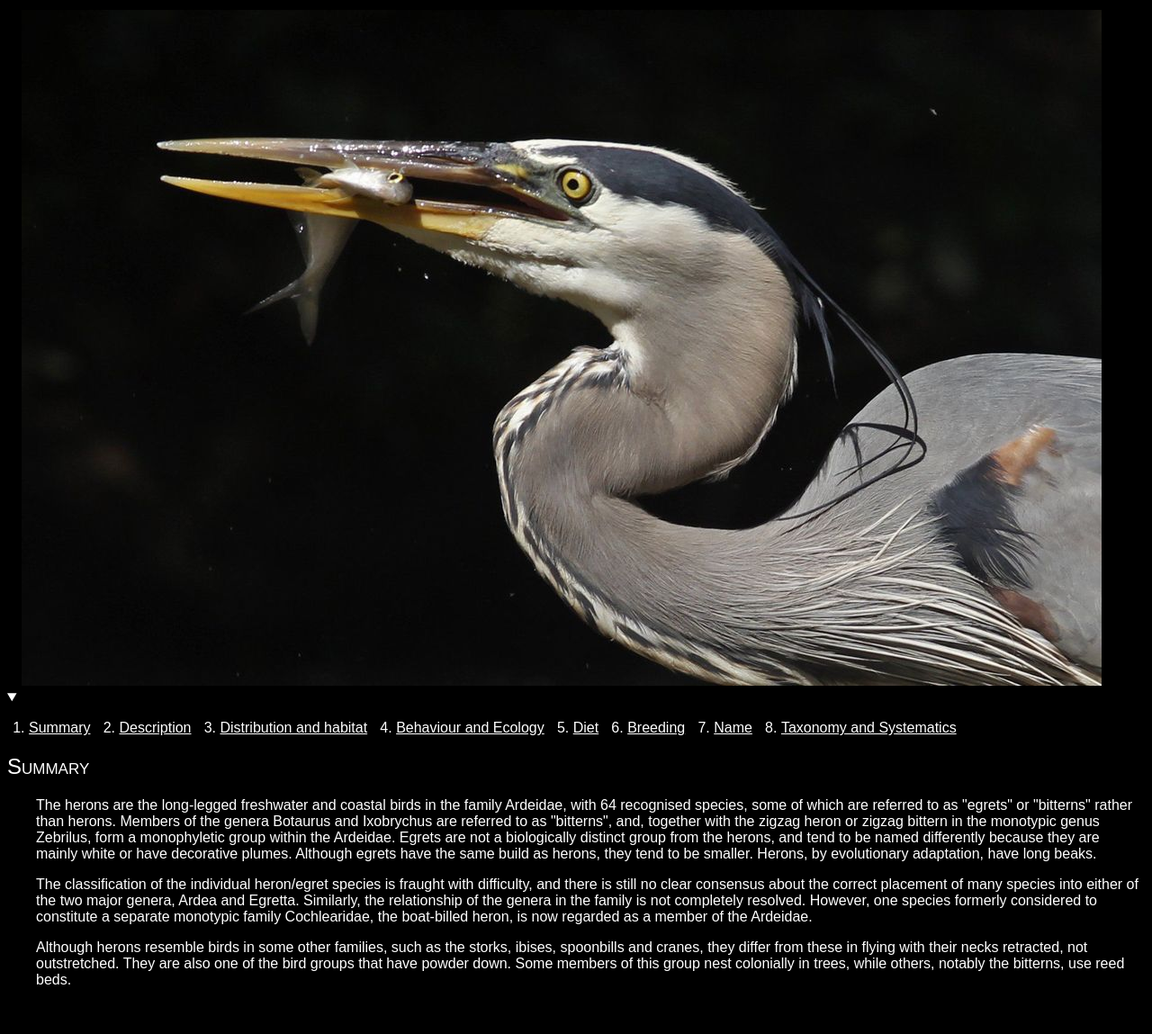
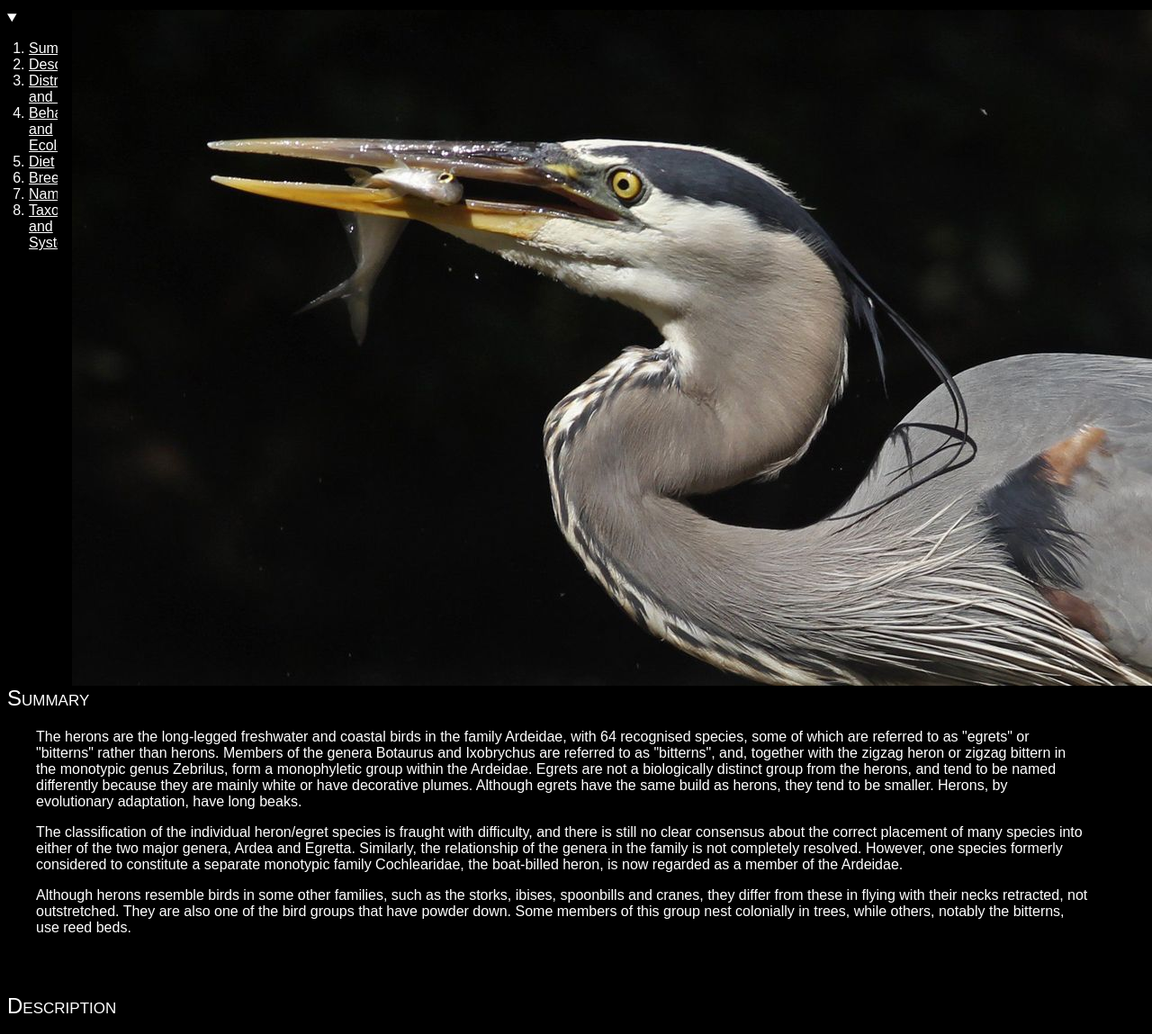
Before and after one commit to ccampbell53/herons, a plain HTML site: page index.html in a window 1280 px wide. Shown: the part 108-1257 px from the top of the page at 90% size. Drawn offline with Linux system fonts and the light colour scheme.

Commit message:
Update main.css

```diff
--- a/css/main.css
+++ b/css/main.css
@@ -26,6 +26,8 @@ font-size: 18px;
 img.header {
   max-width: 100%;
   padding-left: 1em;
+  margin-right: -0.5em;
+  float: right;
 }
 
 img.map {
@@ -42,6 +44,7 @@ img.desc {
 
 p {
   margin-left: 2em;
+  margin-right: 5%;
 }
 
 section {
@@ -50,6 +53,10 @@ section {
 
 a {
   color: #fff;
+}
+
+a.jump {
+  float: right;
 }
 
 
```
